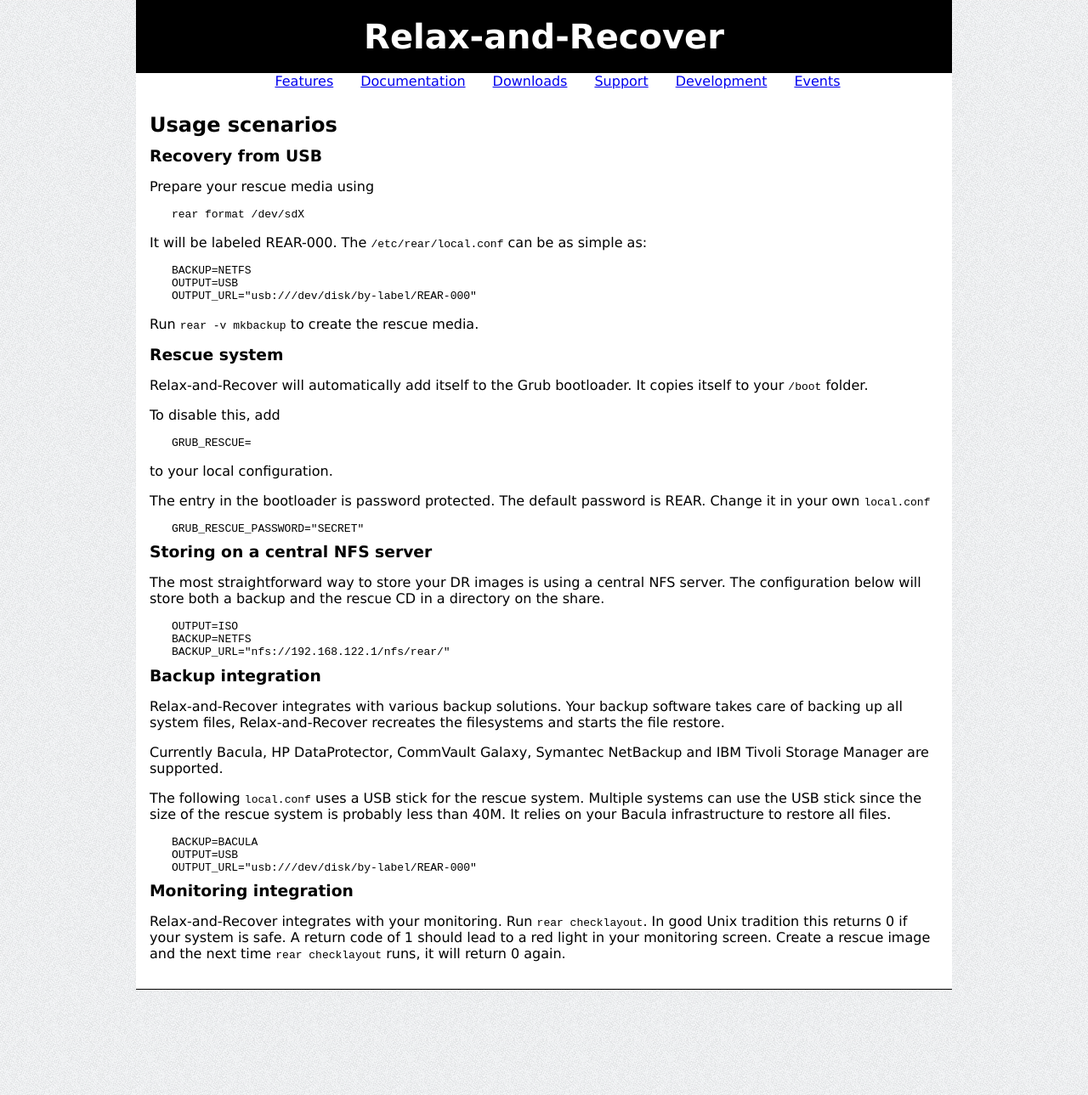
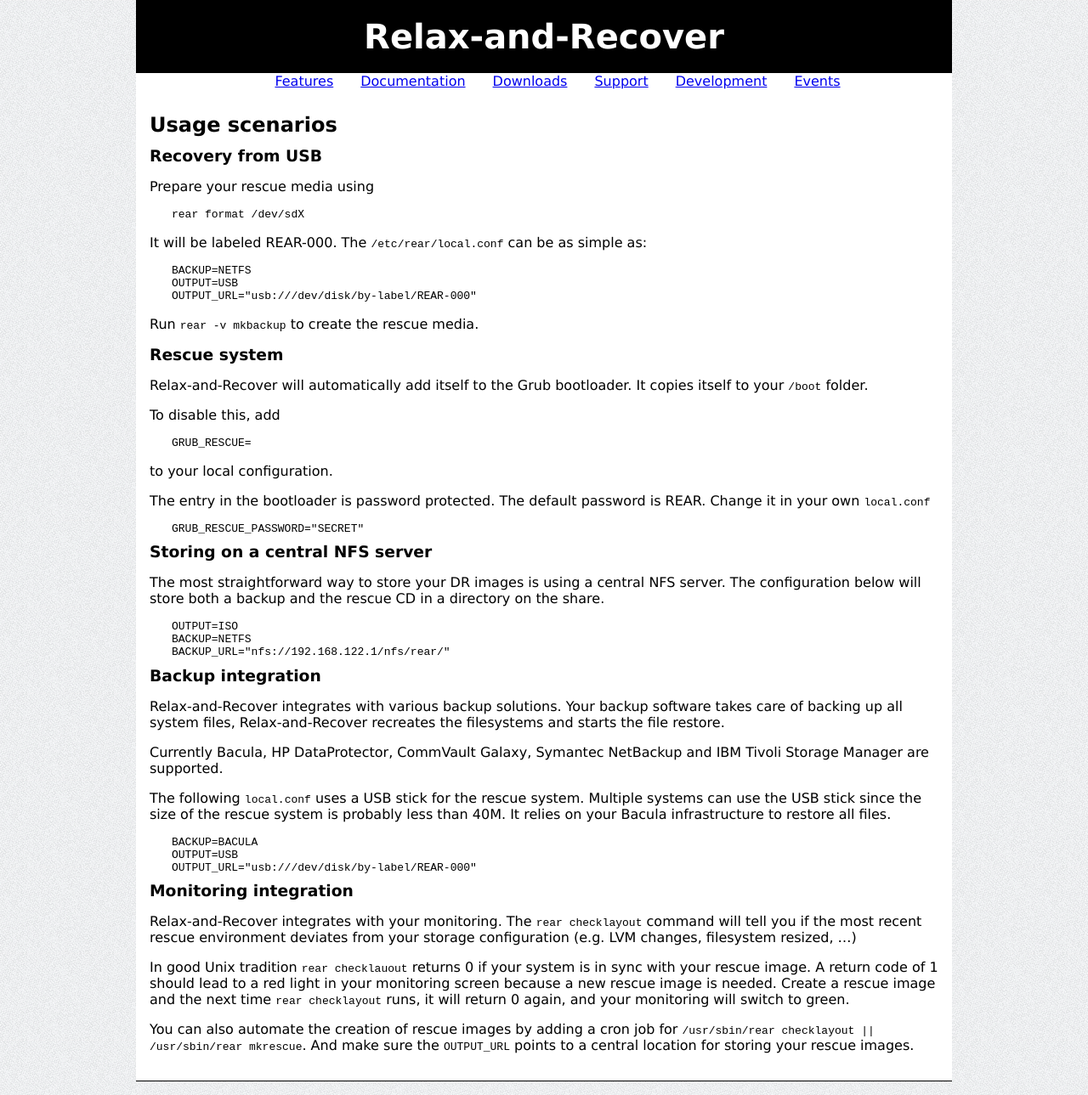
Before and after one commit to rear/rear.github.com, a Jekyll site: the page built from usage/index.md, in a window 1280 px wide. Shown: the whole page at 85% size. Built offline with Jekyll 4.4.1, drawn with Linux system fonts in a browser that asks for light colours; comment, search, counter and statistics services are not loaded; before the commit the page ends 1181 px from its top, so only the background shows below that.

Commit message:
Small improvements to website text

```diff
--- a/usage/index.md
+++ b/usage/index.md
@@ -64,7 +64,16 @@
 
 ### Monitoring integration
 
-Relax-and-Recover integrates with your monitoring. Run `rear checklayout`.
-In good Unix tradition this returns 0 if your system is safe. A return code
-of 1 should lead to a red light in your monitoring screen. Create a rescue
-image and the next time `rear checklayout` runs, it will return 0 again.
+Relax-and-Recover integrates with your monitoring. The `rear checklayout`
+command will tell you if the most recent rescue environment deviates from
+your storage configuration (e.g. LVM changes, filesystem resized, ...)
+
+In good Unix tradition `rear checklauout` returns 0 if your system is in
+sync with your rescue image.  A return code of 1 should lead to a red
+light in your monitoring screen because a new rescue image is needed. Create
+a rescue image and the next time `rear checklayout` runs, it will return
+0 again, and your monitoring will switch to green.
+
+You can also automate the creation of rescue images by adding a cron job for
+`/usr/sbin/rear checklayout || /usr/sbin/rear mkrescue`. And make sure the
+`OUTPUT_URL` points to a central location for storing your rescue images.
```
Also changed, not shown: development/index.md (+4 -4 lines).
